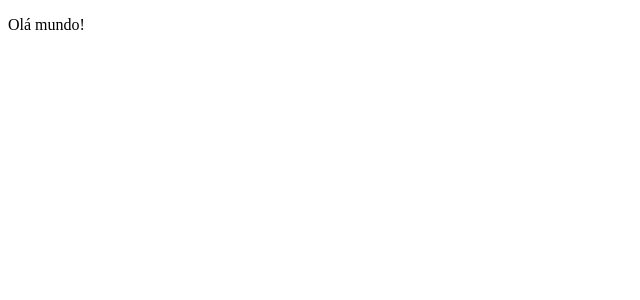
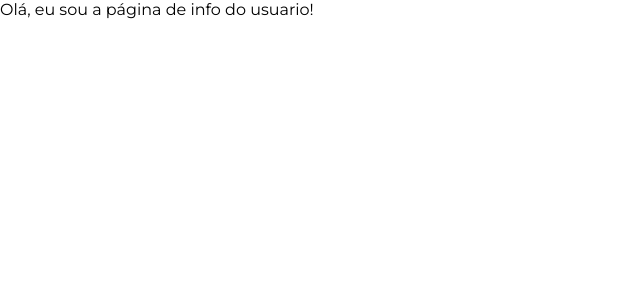
Before and after one commit to francinehahn/Bank-Frontend-React, a React (Vite) app: page /user in a window 1280 px wide. Shown: the top 300 px of the page, without its empty margins (0-640 px from the left). Built offline with nearby package versions, Linux system fonts and the light colour scheme.

Commit message:
feat: I implemented the router and the structure of the pages

```diff
--- a/src/App.jsx
+++ b/src/App.jsx
@@ -1,9 +1,12 @@
+import { GlobalStyle } from "./GlobalStyle"
+import { Router } from "./routes/Router"
 
 function App() {
   return (
-    <div>
-      <p>Olá mundo!</p>
-    </div>
+    <>
+      <GlobalStyle/>
+      <Router/>
+    </>
   )
 }
 
--- /dev/null
+++ b/src/pages/Home/Home.jsx
@@ -0,0 +1,7 @@
+export function Home () {
+    return (
+        <div>
+            Olá, eu sou a página inicial!
+        </div>
+    )
+}
--- /dev/null
+++ b/src/pages/UserInformation/UserInformation.jsx
@@ -0,0 +1,7 @@
+export function UserInformation () {
+    return (
+        <div>
+            Olá, eu sou a página de info do usuario!
+        </div>
+    )
+}
--- /dev/null
+++ b/src/routes/Router.jsx
@@ -0,0 +1,15 @@
+import { BrowserRouter, Routes, Route } from 'react-router-dom'
+import { Home } from '../pages/Home/Home'
+import { UserInformation } from '../pages/UserInformation/UserInformation'
+
+
+export function Router() {
+    return (
+        <BrowserRouter>
+            <Routes>
+                <Route index element={<Home/>}/>
+                <Route path={"/user"} element={<UserInformation/>}/>
+            </Routes>
+        </BrowserRouter>
+    )
+}
```
